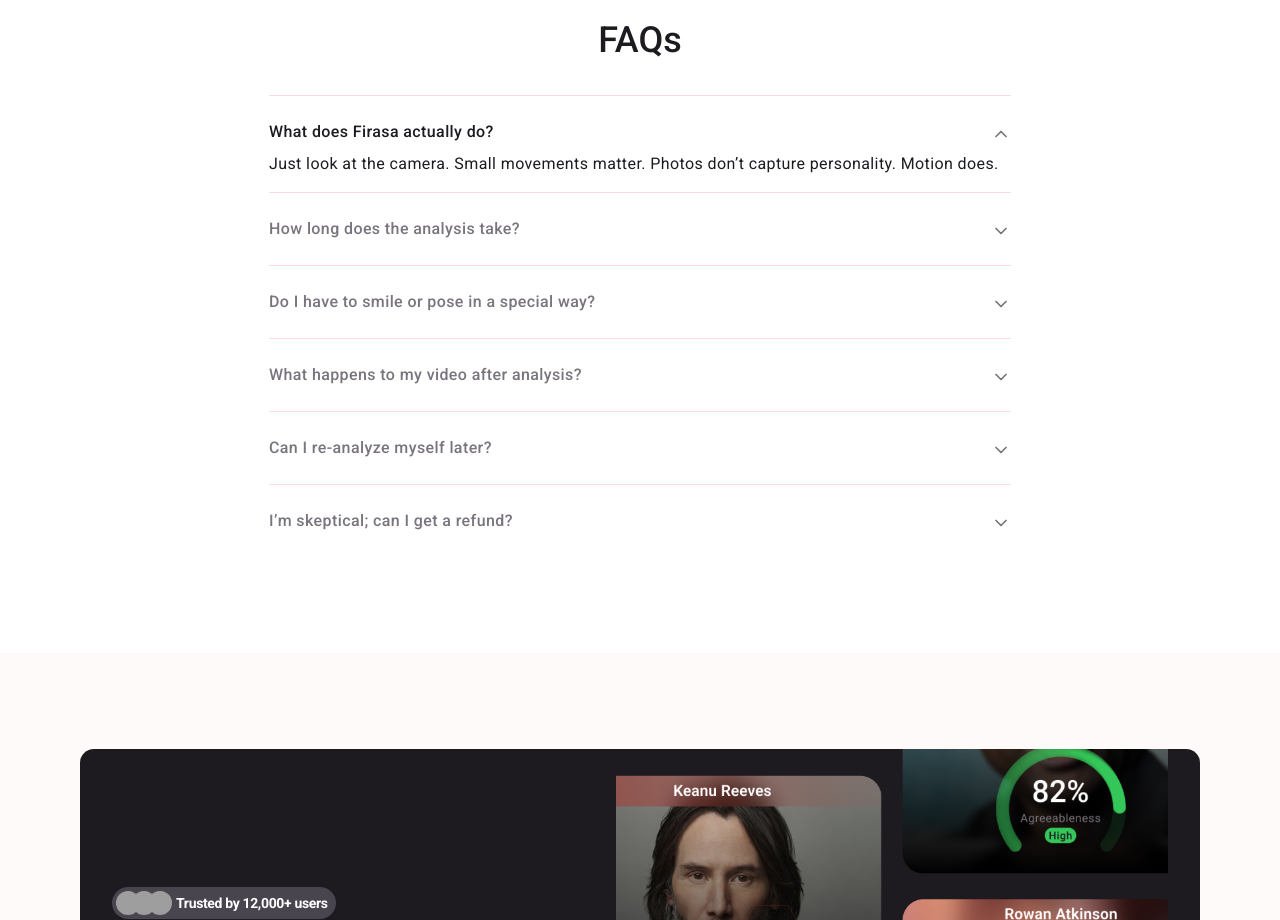
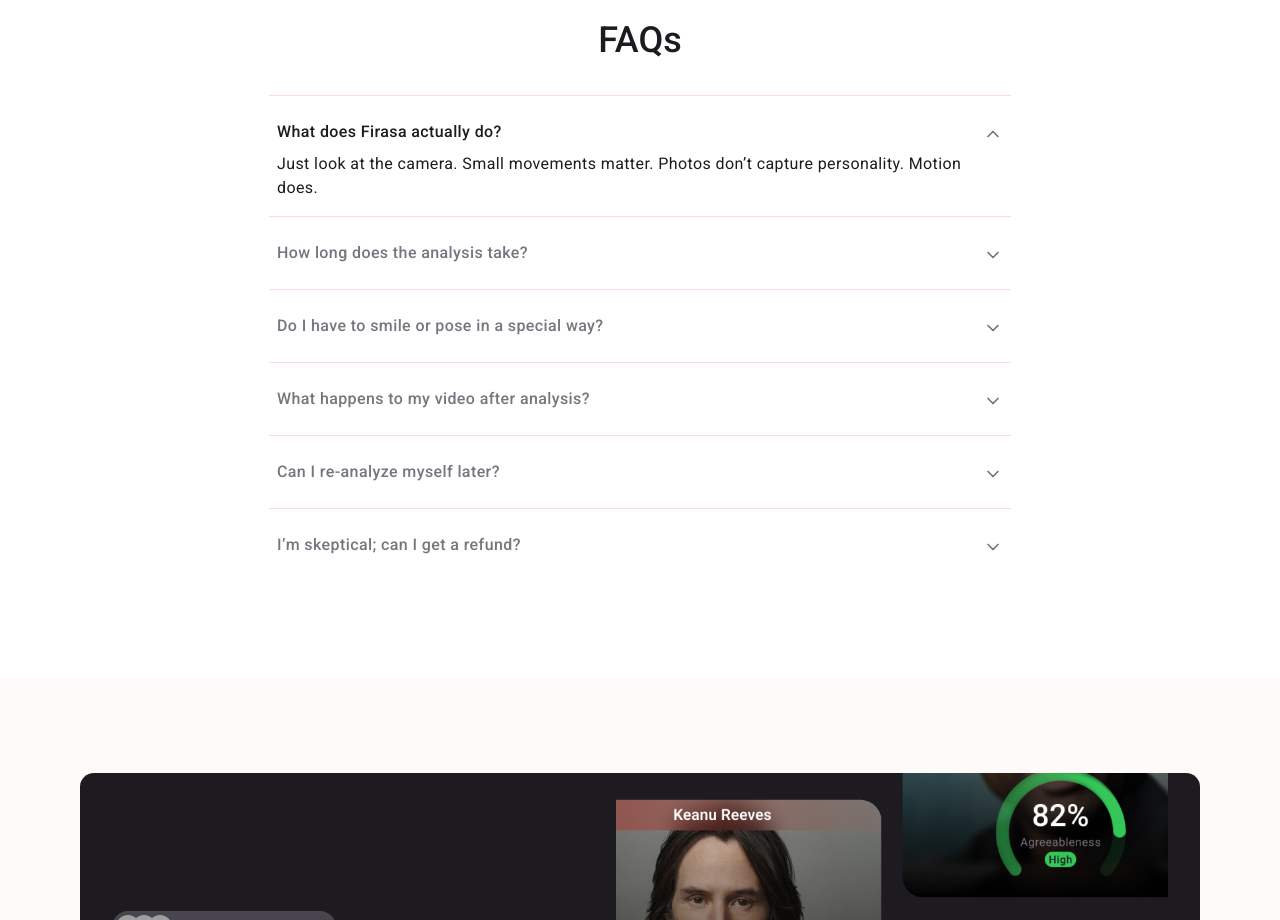
Before and after one commit to encoderit-rafi/firasa, a Next.js app: page / in a window 1280 px wide. Shown: the part 6260-7180 px from the top of the page. Built offline with nearby package versions, Linux system fonts and the light colour scheme; no server answers; grey boxes are pictures that could not be loaded.

Commit message:
Update faqs.tsx

```diff
--- a/src/components/blocks/faqs.tsx
+++ b/src/components/blocks/faqs.tsx
@@ -62,13 +62,13 @@
           {steps.map((step) => (
             <AccordionItem key={step.title} value={step.title}>
               <AccordionTrigger className="group py-6 data-[state=open]:pb-2">
-                <div className="body-large-emphasized flex w-full items-center justify-between gap-4">
+                <div className="body-large-emphasized flex w-full items-center justify-between gap-4 px-2">
                   {/* <step.icon /> */}
                   {step.title}
                   <ChevronDownIcon className="text-muted-foreground pointer-events-none size-5 shrink-0 translate-y-0.5 transition-transform duration-200 group-data-[state=open]:rotate-180" />
                 </div>
               </AccordionTrigger>
-              <AccordionContent>
+              <AccordionContent className="px-2">
                 <p className="text-left">{step.content}</p>
               </AccordionContent>
             </AccordionItem>
```
